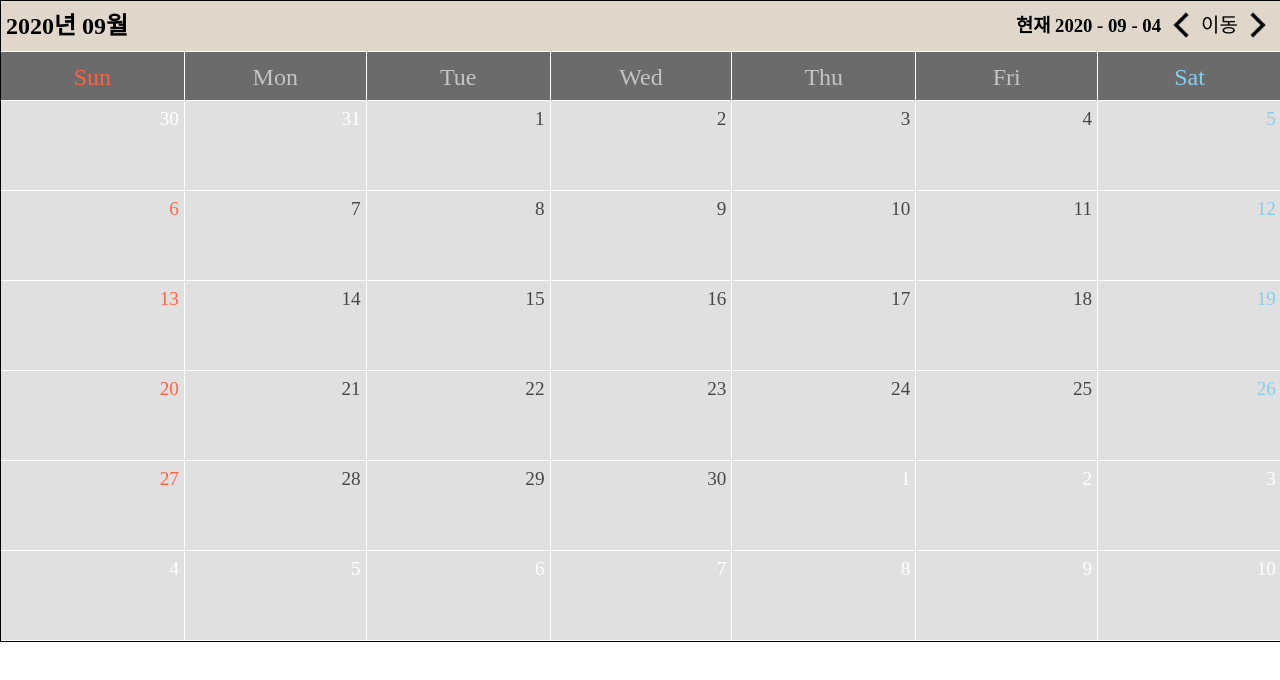
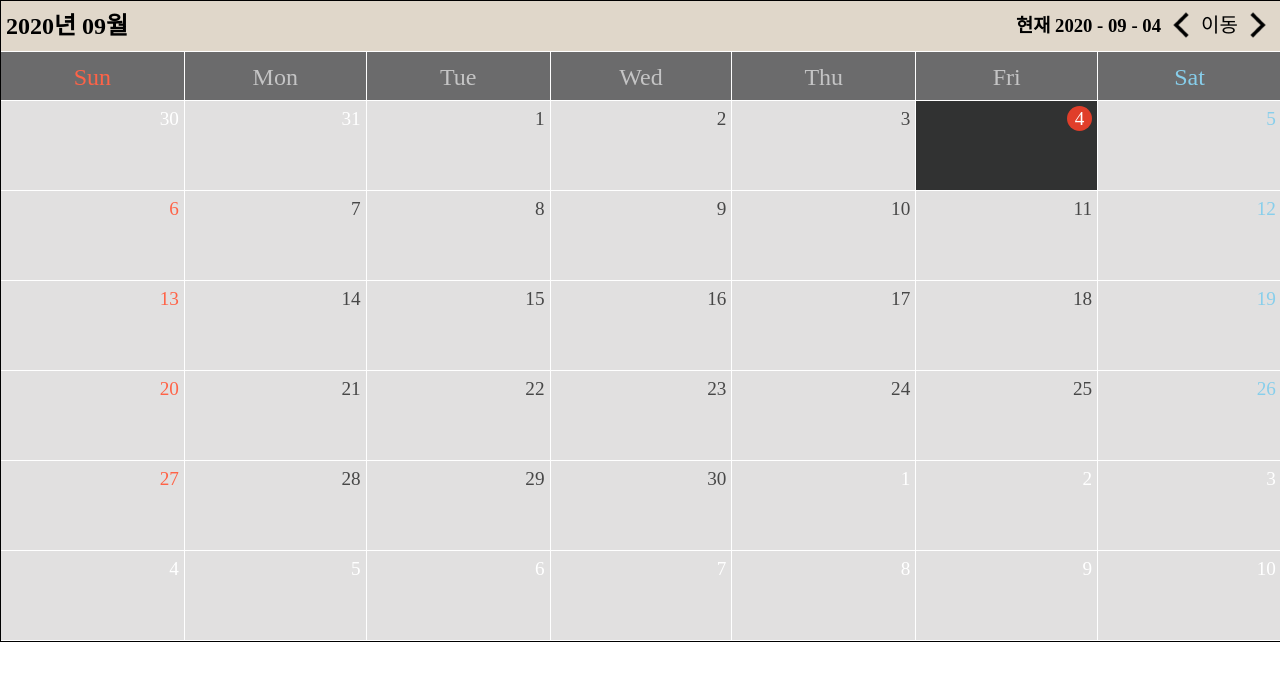
Before and after one commit to hokidoki/calendar-ex, a React (Create React App) app: page / in a window 1280 px wide. Shown: the top 680 px of the page. Built offline with nearby package versions, Linux system fonts and the light colour scheme.

Commit message:
complete RCA

```diff
--- a/src/App.js
+++ b/src/App.js
@@ -10,13 +10,38 @@ export default class App extends Component {
 
     state = {
         calendarYM : moment(),
-        today : moment()
+        today : moment(),
+        selected : moment().format("YYYY-MM-DD")
+    }
+
+    static defaultProps = {
+        clickFn : ()=>{}
     }
 
     moveMonth = (month) => {
         this.setState({
             calendarYM : this.state.calendarYM.add(month,'M')
         })
+    }
+
+    changeSelected = (clickedDate) =>{
+
+        if(moment(clickedDate).isSame(this.state.selected,'day')){
+            this.props.clickFn(clickedDate);
+            return;
+        }
+
+        this.setState({
+            selected : clickedDate
+        })
+
+        this.props.clickFn(clickedDate)
+
+        if(moment(clickedDate).isBefore(this.state.calendarYM,'month')){
+            this.moveMonth(-1)
+        }else if(moment(clickedDate).isAfter(this.state.calendarYM,'month')){
+            this.moveMonth(1)
+        }
     }
 
     render() {
@@ -27,7 +52,10 @@ export default class App extends Component {
                         today={this.state.today.format("현재 YYYY - MM - DD")}
                         moveMonth={this.moveMonth}
                     />
-                    <Calendar YM={this.state.calendarYM.format("YYYY-MM-DD")}/>
+                    <Calendar YM={this.state.calendarYM.format("YYYY-MM-DD")}
+                        selected={this.state.selected}
+                        changeSelected={this.changeSelected}
+                    />
                 </div>
             </div>
         )
--- a/src/Calendar.js
+++ b/src/Calendar.js
@@ -55,23 +55,24 @@ class Week extends Component {
 
   state = {}
 
-  Days = (firstDayFormat) => {
+  Days = (firstDayFormat,weekIndex) => {
     const _days = [];
 
     for (let i = 0; i < 7; i++) {
 
-      const Day = moment(firstDayFormat).add('d', i);
+      const Day = moment(firstDayFormat).add(i,'d');
       _days.push({
         yearMonthDayFormat: Day.format("YYYY-MM-DD"),
         getDay: Day.format('D'),
-        isHolyDay: false
+        isHolyDay: false,
+        weekIndex
       });
     }
 
     return _days;
   }
 
-  mapDaysToComponents = (Days,calendarMonthYear ,fn = () => { }) => {
+  mapDaysToComponents = (Days,calendarMonthYear ,selectedDayFormat ,fn = () => { }) => {
 
     const thisMonth = moment(calendarMonthYear);
 
@@ -87,12 +88,15 @@ class Week extends Component {
         className ="date-sat"
       }
 
+      if(moment(dayInfo.yearMonthDayFormat).isSame(selectedDayFormat,'day')){
+        className = "selected"
+      }
+
       return (
-        <div className={"RCA-calendar-day " + className} onClick={() => fn(dayInfo.yearMonthDayFormat)}>
+        <div className={"RCA-calendar-day " + className} key={`RCA-${dayInfo.weekIndex}-${i}-day`}onClick={() => fn(dayInfo.yearMonthDayFormat)}>
           <label className="RCA-calendar-day-label">
             {dayInfo.getDay}
           </label>
-          {/* <label className="RCA-calendar-day">{dayInfo.getDay}</label> */}
         </div>
       )
     })
@@ -103,7 +107,11 @@ class Week extends Component {
   render() {
     return (
       <div className="RCA-calendar-week">
-        {this.mapDaysToComponents(this.Days(this.props.firstDayOfThisWeekformat),this.props.ymOfThisCalendar)}
+        {this.mapDaysToComponents(this.Days(this.props.firstDayOfThisWeekformat,this.props.weekIndex),
+        this.props.ymOfThisCalendar,
+        this.props.selected,
+        this.props.fn
+        )}
       </div>
     )
   }
@@ -111,20 +119,23 @@ class Week extends Component {
 
 export default class Calendar extends Component {
 
-  Weeks = (monthYear) => {
+  Weeks = (monthYear,selected,clickFn) => {
     const firstDayOfMonth = moment(monthYear).startOf('month');
     const firstDateOfMonth = firstDayOfMonth.get('d');
 
-    const firstDayOfWeek = firstDayOfMonth.clone().add('d', -firstDateOfMonth);
-    // const lastDayOfThisCalendar = dayOfThisCalendar.clone().add('d', 6 * 7);
+    const firstDayOfWeek = firstDayOfMonth.clone().add(-firstDateOfMonth,'d');
 
     const _Weeks = [];
 
     for (let i = 0; i < 6; i++) {
       _Weeks.push((
         <Week key={`RCA-calendar-week-${i}`}
+        weekIndex={i}
         ymOfThisCalendar={firstDayOfMonth.format("YYYY-MM")}
-        firstDayOfThisWeekformat={firstDayOfWeek.clone().add('d', i * 7).format("YYYY-MM-DD")} />
+        firstDayOfThisWeekformat={firstDayOfWeek.clone().add(i * 7,'d').format("YYYY-MM-DD")}
+        selected={selected}
+        fn={clickFn}
+        />
       ))
     }
     return _Weeks
@@ -135,7 +146,7 @@ export default class Calendar extends Component {
     return (
       <div className="RCA-calendar-container">
         <DateHeader dates={"Sun, Mon, Tue, Wed, Thu, Fri, Sat"} />
-        {this.Weeks(this.props.YM)}
+        {this.Weeks(this.props.YM,this.props.selected,this.props.changeSelected)}
       </div>
     )
   }
--- a/src/style/RCA.css
+++ b/src/style/RCA.css
@@ -160,3 +160,16 @@
 .date-notThisMonth{
     color: rgb(255, 255, 255);
 }
+
+.selected{
+    background-color: rgb(49,50,50);
+}
+
+.selected label{
+    font-size: 1.2rem;
+    color: white;
+    width: 25px;
+    height: 25px;
+    background-color: rgb(224, 62, 42);
+    border-radius: 100%;
+}
```
